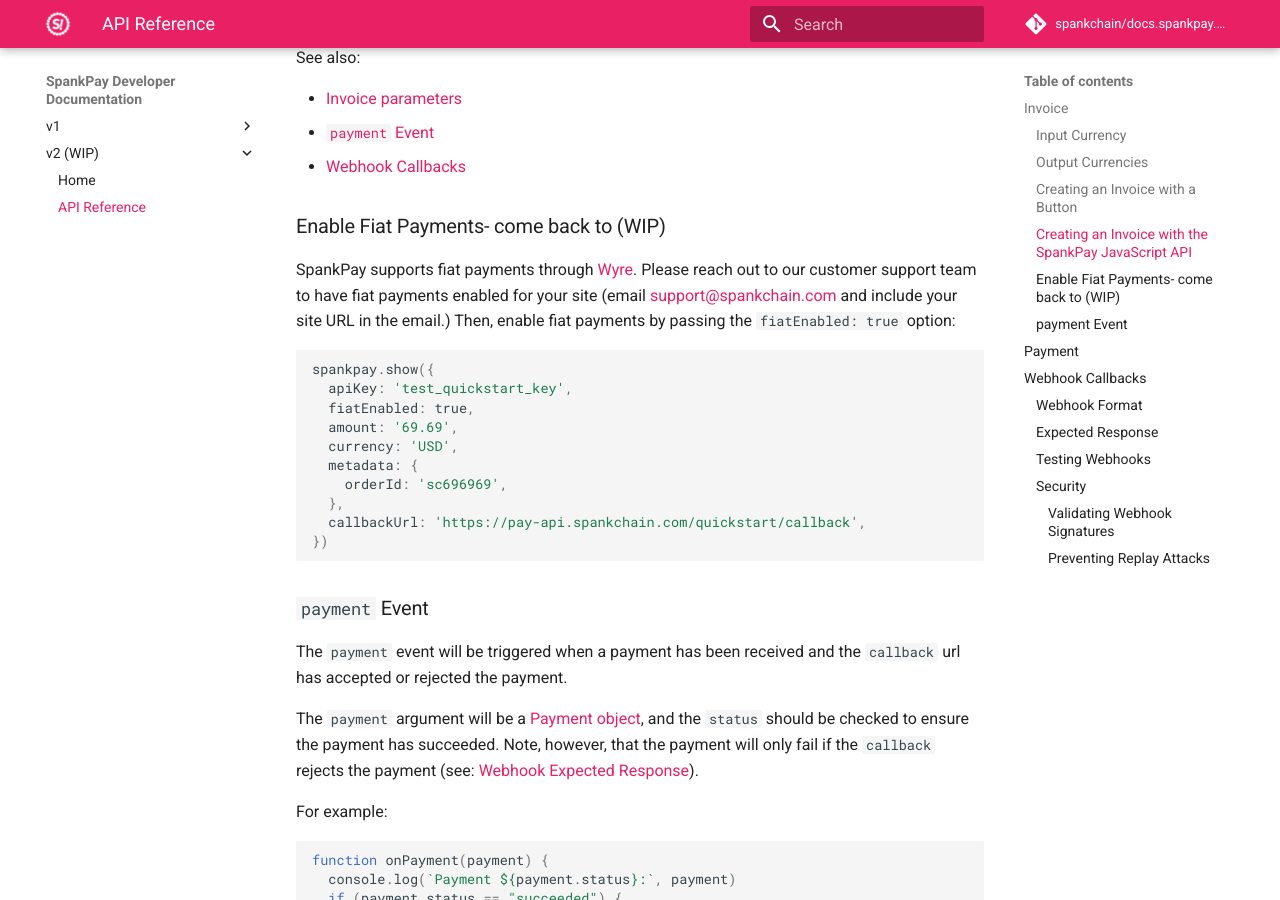
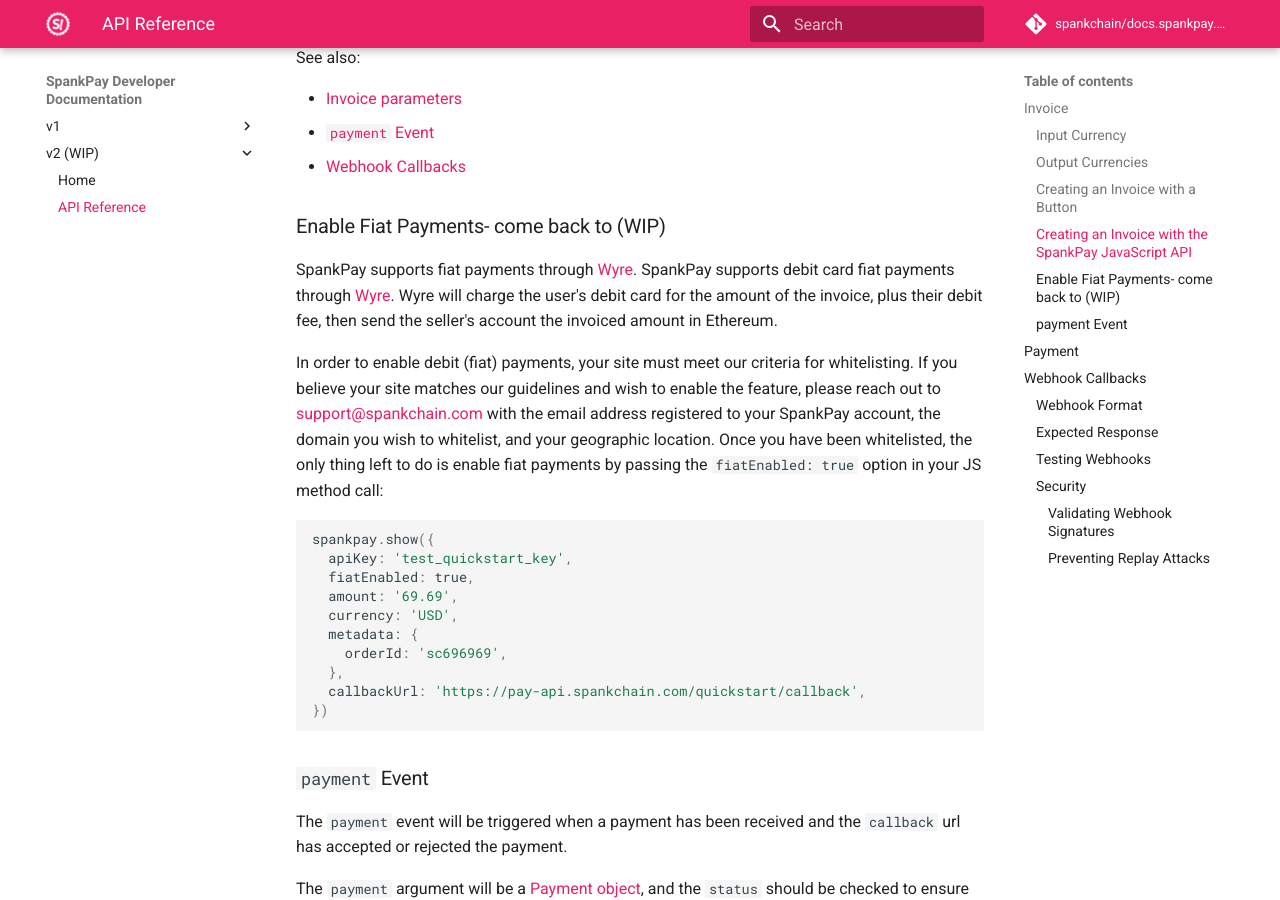
Before and after one commit to SpankChain/docs.spankpay.com, an MkDocs documentation site: the page built from docs/v2-api-reference.md, in a window 1280 px wide and 900 px high, scrolled down 3948 px. Built offline with MkDocs 1.6.1 and Material for MkDocs 9.7.7, drawn with Linux system fonts in a browser that asks for light colours; comment, search, counter and statistics services are not loaded.

Commit message:
update enable fiat payments

````diff
--- a/docs/v2-api-reference.md
+++ b/docs/v2-api-reference.md
@@ -197,7 +197,9 @@
 * [Webhook Callbacks](api-reference.md#webhook-callbacks)
 
 ### Enable Fiat Payments- come back to (WIP)
-SpankPay supports fiat payments through [Wyre](https://www.sendwyre.com/). Please reach out to our customer support team to have fiat payments enabled for your site (email [support@spankchain.com](url) and include your site URL in the email.) Then, enable fiat payments by passing the `fiatEnabled: true` option:
+SpankPay supports fiat payments through [Wyre](https://www.sendwyre.com/). SpankPay supports debit card fiat payments through [Wyre](https://www.sendwyre.com/).  Wyre will charge the user's debit card for the amount of the invoice, plus their debit fee, then send the seller's account the invoiced amount in Ethereum.
+
+In order to enable debit (fiat) payments, your site must meet our criteria for whitelisting. If you believe your site matches our guidelines and wish to enable the feature, please reach out to [support@spankchain.com](mailto:support@spankchain.com) with the email address registered to your SpankPay account, the domain you wish to whitelist, and your geographic location. Once you have been whitelisted, the only thing left to do is enable fiat payments by passing the `fiatEnabled: true` option in your JS method call:
 
 ```javascript
 spankpay.show({
````
Also changed, not shown: docs/v2-index.md (+2 -0 lines).
